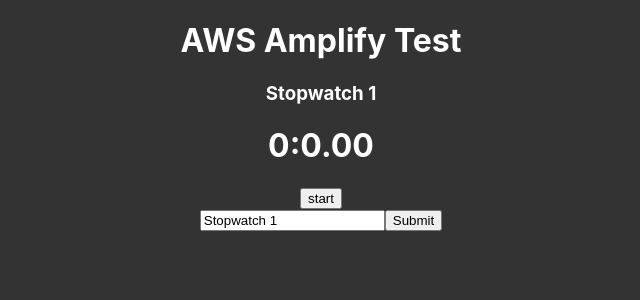
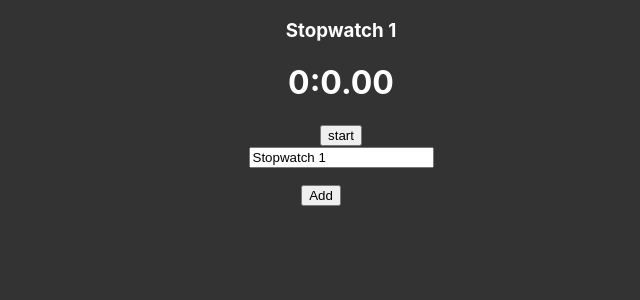
Before and after one commit to jaitken/multitimer, a React (Create React App) app: page / in a window 1280 px wide. Shown: the top 300 px of the page, without its empty margins (319-959 px from the left). Built offline with nearby package versions, Linux system fonts and the light colour scheme.

Commit message:
added timerList component

```diff
--- a/public/index.html
+++ b/public/index.html
@@ -24,7 +24,7 @@
       work correctly both with client-side routing and a non-root public URL.
       Learn how to configure a non-root public URL by running `npm run build`.
     -->
-    <title>React App</title>
+    <title>Multitimer</title>
   </head>
   <body>
     <noscript>You need to enable JavaScript to run this app.</noscript>
--- a/src/App.js
+++ b/src/App.js
@@ -1,11 +1,10 @@
 import './App.css';
-import Stopwatch from './Components/Stopwatch';
+import TimerList from './Components/TimerList';
 
 function App() {
   return (
     <div className="App">
-      <h1>AWS Amplify Test</h1>
-      <Stopwatch message="1"/>
+      <TimerList/>
     </div>
   );
 }
--- a/src/Components/Stopwatch.jsx
+++ b/src/Components/Stopwatch.jsx
@@ -69,7 +69,6 @@
           {reset}
           <form onSubmit={this.handleSubmit}>
                 <input type="text" value={this.state.name} onChange={this.handleInput} />
-                <input type="submit" value="Submit"/>
             </form>
         </div>
       )
--- /dev/null
+++ b/src/Components/TimerList.jsx
@@ -0,0 +1,38 @@
+import React from 'react';
+import Stopwatch from './Stopwatch';
+
+class TimerList extends React.Component{
+
+    constructor(props) {
+        super(props);
+
+         this.state = {
+            Timers: [<Stopwatch message = '1'/>]
+        };
+
+        this.handleClick = this.handleClick.bind(this);
+
+     }
+
+
+    handleClick(){
+        this.setState(prevState => ({
+            Timers: [...prevState.Timers, <Stopwatch message={this.state.Timers.length + 1}/>]
+          }))
+    }
+
+    render(){
+          return(
+            <div  style={{ textAlign: 'center'}}>
+                <ul style={{ listStyle: 'none'}}>
+                {this.state.Timers.map(item => (
+                        <li key={item.key} >{item}</li>
+                    ))}
+                </ul>
+                <button onClick={this.handleClick}>Add</button>
+            </div>
+          );
+      }
+  }
+
+  export default TimerList;
```
Also changed, not shown: src/logo.svg (deleted).
